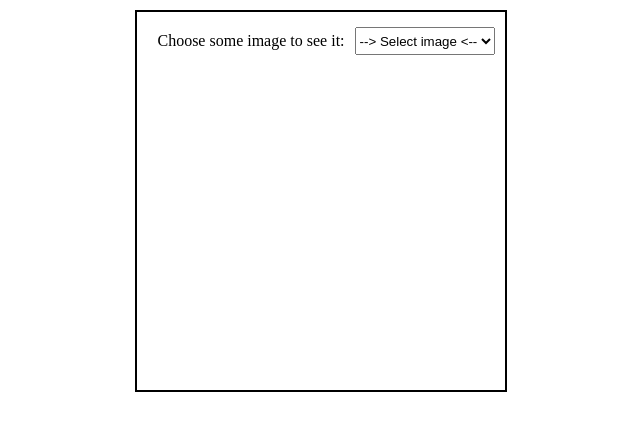
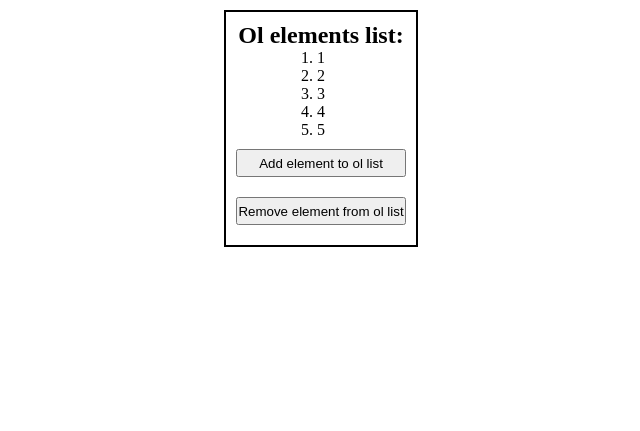
Before and after one commit to AndriiBabushko/Frontend, a PHP site: page /Lab4/src/lab_tasks/task_6/task_6.html in a window 1280 px wide. Shown: the top 431 px of the page, without its empty margins (319-959 px from the left). Run offline with PHP 8.4, Linux system fonts and the light colour scheme.

Commit message:
Complete task 6 in Lab 4

```diff
--- a/Lab4/src/lab_tasks/task_6/js/task_6.js
+++ b/Lab4/src/lab_tasks/task_6/js/task_6.js
@@ -1,26 +1,48 @@
 'use strict';
 
-const selectChooseImg = document.querySelector('#selectChooseImg');
+function removeItemFromArray(array, item) {
+    const itemIndex = array.indexOf(item);
 
-selectChooseImg.addEventListener('input', () => {
-    const img = selectChooseImg.value;
-    const outputImg = document.querySelector('.button_section__output_img');
+    if (itemIndex > -1)
+        array.splice(itemIndex, 1);
 
-    switch (img) {
-        case 'los_angeles': {
-            outputImg.style.background = "url('../../.././img/los-angeles.jpg') no-repeat center";
-            outputImg.style.backgroundSize = 'contain';
-            break;
-        }
-        case 'new_york': {
-            outputImg.style.background = "url('../../.././img/new-york.jpg') no-repeat center";
-            outputImg.style.backgroundSize = 'contain';
-            break;
-        }
-        case 'chicago': {
-            outputImg.style.background = "url('../../.././img/chicago.jpg')  no-repeat center";
-            outputImg.style.backgroundSize = 'contain';
-            break;
-        }
+    return array;
+}
+
+function addEventListenersToList(nodeList, elemsList) {
+    for (let i = 0; i < nodeList.length; i++) {
+        nodeList[i].addEventListener('click', (event) => {
+            const target = event.target;
+            elemsList = removeItemFromArray(elemsList, target.textContent);
+            target.remove();
+        })
     }
+}
+
+const buttonAddElemList = document.querySelector('#buttonAddElemList');
+const buttonRemoveElemList = document.querySelector('#buttonRemoveElemList');
+
+const olList = document.querySelector('#olList');
+let olListElements = document.querySelectorAll('.ol_list__li_element');
+
+let elemsList = []
+for (let i = 0; i < olListElements.length; i++) {
+    elemsList.push(olListElements[i].textContent);
+}
+
+buttonAddElemList.addEventListener('click', () => {
+    const element = document.createElement('li');
+    element.innerHTML = `${elemsList.length + 1}`;
+    element.classList.add('ol_list__li_element');
+
+    elemsList.push((elemsList.length + 1).toString());
+    olList.appendChild(element);
+
+    olListElements = document.querySelectorAll('.ol_list__li_element');
+    addEventListenersToList(olListElements, elemsList);
 });
+
+buttonRemoveElemList.addEventListener('click', () => {
+    olListElements[elemsList.length - 1].remove()
+    elemsList.pop();
+});
--- a/Lab4/src/lab_tasks/task_6/styles/css/task_6.css
+++ b/Lab4/src/lab_tasks/task_6/styles/css/task_6.css
@@ -16,22 +16,32 @@
   border: 2px solid black;
   margin: 10px 0;
   padding: 10px;
-  max-width: 30vw;
+  text-align: center;
 }
 
 .button_section__table {
   border-collapse: collapse;
 }
 
-.table__label_choose_img, .table__select_choose_img {
-  margin: 5px 0 5px 10px;
+.table__label_ol_list {
+  font-size: 24px;
+  font-weight: bold;
+}
+
+.table__ol_list {
+  display: flex;
+  flex-direction: column;
+  align-items: center;
+}
+
+.ol_list__li_element {
+  cursor: pointer;
+}
+
+.table__button_add_elem_list, .table__button_remove_elem_list {
+  margin: 10px 0;
+  width: 100%;
   height: 28px;
 }
 
-.button_section__output_img {
-  margin: 10px 0;
-  width: 100%;
-  height: 300px;
-}
-
 /*# sourceMappingURL=task_6.css.map */
--- a/Lab4/src/lab_tasks/task_6/styles/sass/task_6.sass
+++ b/Lab4/src/lab_tasks/task_6/styles/sass/task_6.sass
@@ -14,16 +14,24 @@
   border: 2px solid black
   margin: 10px 0
   padding: 10px
-  max-width: 30vw
+  text-align: center
 
 .button_section__table
   border-collapse: collapse
 
-.table__label_choose_img, .table__select_choose_img
-  margin: 5px 0 5px 10px
-  height: 28px
+.table__label_ol_list
+  font-size: 24px
+  font-weight: bold
 
-.button_section__output_img
+.table__ol_list
+  display: flex
+  flex-direction: column
+  align-items: center
+
+.ol_list__li_element
+  cursor: pointer
+
+.table__button_add_elem_list, .table__button_remove_elem_list
   margin: 10px 0
   width: 100%
-  height: 300px
+  height: 28px
--- a/Lab4/src/lab_tasks/task_6/task_6.html
+++ b/Lab4/src/lab_tasks/task_6/task_6.html
@@ -13,19 +13,31 @@
             <table class="button_section__table">
                 <tr>
                     <td>
-                        <label for="selectChooseImg" class="table__label_choose_img">Choose some image to see it:</label>
+                        <label for="olList" class="table__label_ol_list" id="labelOlList">Ol elements list:</label>
                     </td>
+                </tr>
+                <tr>
                     <td>
-                        <select name="selectChooseImg" id="selectChooseImg" class="table__select_choose_img">
-                            <option value="default">--> Select image <--</option>
-                            <option value="new_york">New York</option>
-                            <option value="los_angeles">Los Angeles</option>
-                            <option value="chicago">Chicago</option>
-                        </select>
+                        <ol class="table__ol_list" id="olList">
+                            <li class="ol_list__li_element">1</li>
+                            <li class="ol_list__li_element">2</li>
+                            <li class="ol_list__li_element">3</li>
+                            <li class="ol_list__li_element">4</li>
+                            <li class="ol_list__li_element">5</li>
+                        </ol>
+                    </td>
+                </tr>
+                <tr>
+                    <td>
+                        <input type="button" value="Add element to ol list" id="buttonAddElemList" class="table__button_add_elem_list">
+                    </td>
+                </tr>
+                <tr>
+                    <td>
+                        <input type="button" value="Remove element from ol list" id="buttonRemoveElemList" class="table__button_remove_elem_list">
                     </td>
                 </tr>
             </table>
-            <div class="button_section__output_img"></div>
         </section>
     </div>
 
```
Also changed, not shown: 1 other file.
